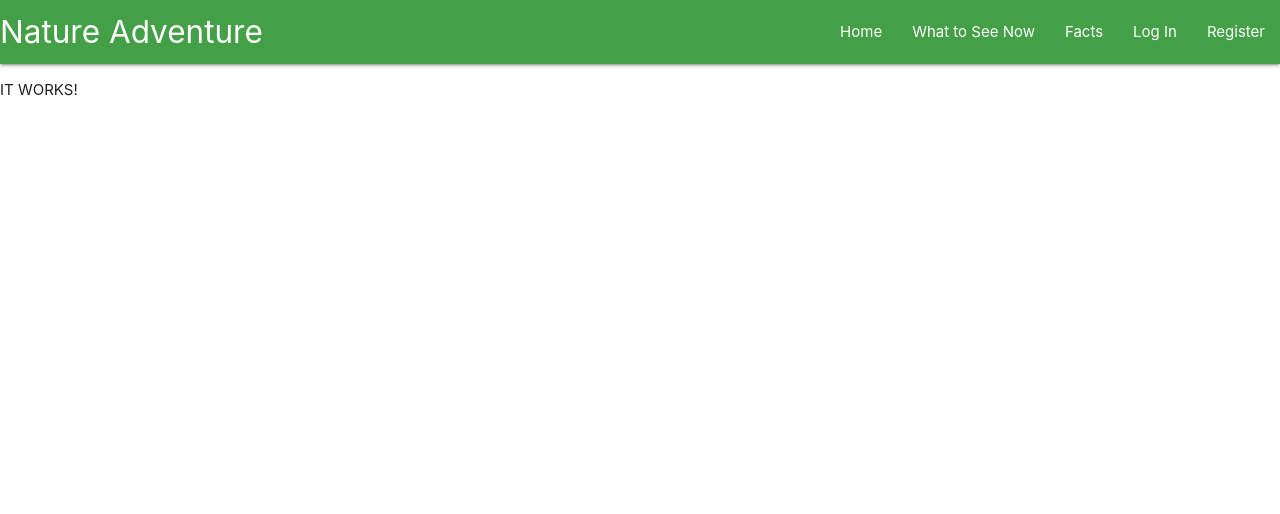
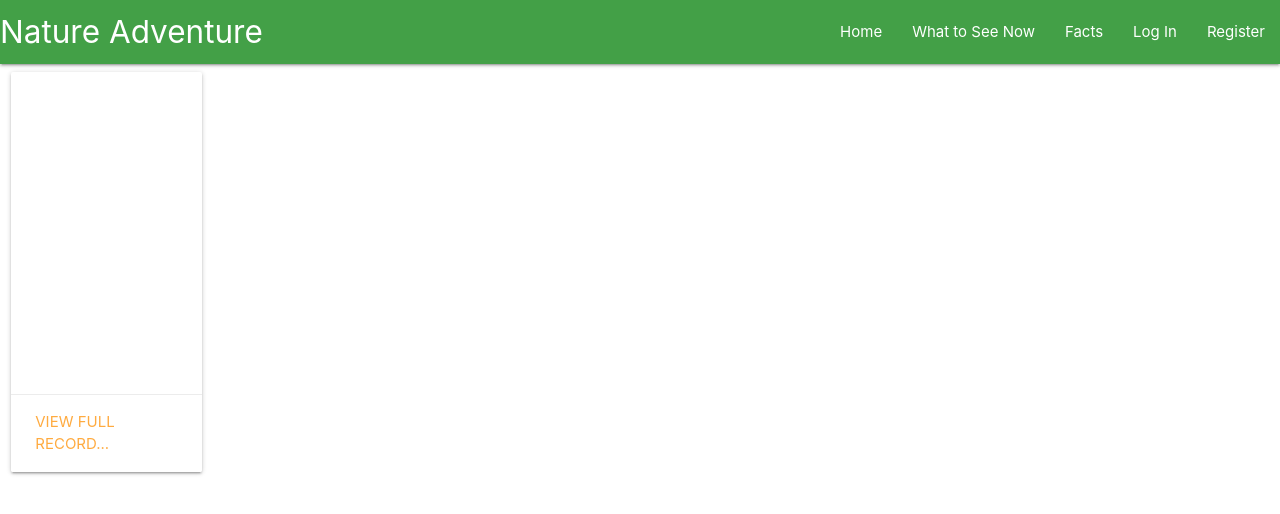
Before and after one commit to megan-grug/nature-adventure, a Flask app: template templates/get_full_record.html in a window 1280 px wide. Shown: the top 514 px of the page. Run offline with Flask 2, Linux system fonts and the light colour scheme; the template is opened without the code that fills it, so the values that code supplies are empty; some libraries are stand-ins or nearby versions.

Commit message:
Fixed view full record link

```diff
--- a/app.py
+++ b/app.py
@@ -85,19 +85,23 @@ def login():
 
 @app.route("/logout")
 def logout():
-    '''allows the user to log in'''
+    '''allows the user to log out'''
     flash("You have been logged out")
     session.pop("user")
     return redirect(url_for("login"))
 
-##########
-@app.route("/get_full_record")
-def get_full_record():
+
+@app.route("/get_full_record/<record_id>")
+def get_full_record(record_id):
     ''' grab the session user's username from db'''
+
     username = mongo.db.users.find_one(
         {"username": session["user"]})["username"]
-    record_id = request.args.get ("id")
-    current_record = mongo.db.records.find({"_id": record_id})
+    #record_id = request.args.get("id")
+    #single_location = mongo.db.locations.find_one({"_id": ObjectId(location_id)})
+    print(record_id)
+    current_record = mongo.db.records.find_one({"_id": ObjectId(record_id)})
+    print(current_record)
 
     if session["user"]:
         return render_template(
@@ -106,32 +110,19 @@ def get_full_record():
 
     return redirect(url_for("login"))
 
+
 @app.route("/records/<username>", methods=["GET", "POST"])
 def records(username):
     ''' grab the session user's username from db'''
     username = mongo.db.users.find_one(
         {"username": session["user"]})["username"]
-    myrecords = mongo.db.records.find({"author": username})
+    myrecords = list(mongo.db.records.find({"author": username}))
 
     if session["user"]:
         return render_template(
             "records.html", username=username, myrecords=myrecords)
 
     return redirect(url_for("login"))
-
-# drafting a new function to try to dynamically create pages for each record
-#@app.route("/records/<username>/<record_id>", methods=["GET", "POST"])
-#def display_record(username, record_id):
- #   username = mongo.db.users.find_one(
-  #      {"username": session["user"]})["username"]
-   # record_id =
-    #myrecords = mongo.db.records.find({"author": username})
-
-    #if session["user"]:
-     #   return render_template(
-      #      "records.html", username=username, myrecords=myrecords)
-
-    #return redirect(url_for("login"))
 
 
 @app.route("/add_record", methods=["GET", "POST"])
--- a/templates/get_full_record.html
+++ b/templates/get_full_record.html
@@ -1,7 +1,6 @@
 {% extends "base.html" %}
 {% block content %}
-<p>IT WORKS!</p>
-<!--
+
 <div class="row">
     <div class="col s12 m4 xl2">
       <div class="card medium">
@@ -12,8 +11,12 @@
         <div class="card-content black-text">
           <p>{{ current_record.summary }}</p>
         </div>
+        <div class="card-action">
+          <a href="{{ url_for('get_full_record', record_id=current_record._id) }}">View Full Record...</a>
         </div>
       </div>
     </div>
--->
+  </div>
+
+
 {% endblock %}
--- a/templates/records.html
+++ b/templates/records.html
@@ -26,7 +26,7 @@
         <p>{{ record.summary }}</p>
       </div>
       <div class="card-action">
-        <a href="get_full_record.html?id={{ record._id }}">View Full Record...</a>
+        <a href="{{ url_for('get_full_record', record_id=record._id) }}">View Full Record...</a>
       </div>
     </div>
   </div>
```
Lines whose indentation alone changed are shown as unchanged.
